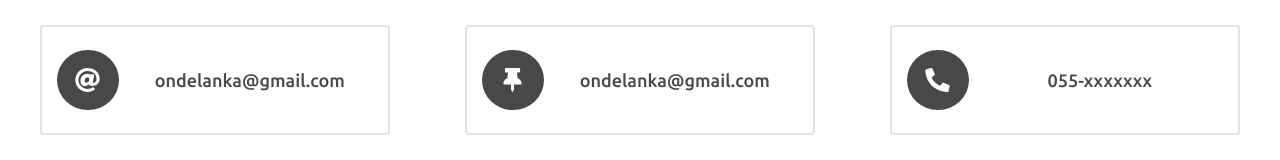
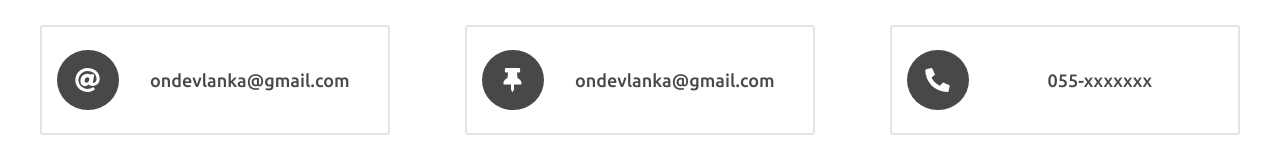
Before and after one commit to Osada97/ondev, a Next.js app: page /contact in a window 1280 px wide. Shown: the part 735-895 px from the top of the page. Built offline with nearby package versions, Linux system fonts and the light colour scheme.

Commit message:
Added index url to main logo

```diff
--- a/components/Nav.js
+++ b/components/Nav.js
@@ -40,10 +40,12 @@ export default function Nav({ navType }) {
     <NAV>
       <NavMain>
         <Log className="log">
-          <StyledImage
-            src={navType ? "/img/L2.png" : "/img/L1.png"}
-            alt="logo"
-          />
+          <Link href="/">
+            <StyledImage
+              src={navType ? "/img/L2.png" : "/img/L1.png"}
+              alt="logo"
+            />
+          </Link>
         </Log>
         <List className="list-col">
           <Ul>
--- a/pages/contact.js
+++ b/pages/contact.js
@@ -140,13 +140,13 @@ function Contact() {
           <div className="circl">
             <img src="/img/svg/at.svg" alt="" />
           </div>
-          <h2>ondelanka@gmail.com</h2>
+          <h2>ondevlanka@gmail.com</h2>
         </motion.div>
         <motion.div variants={paragraphAni} className="column">
           <div className="circl">
             <img src="/img/svg/pin.svg" alt="" />
           </div>
-          <h2>ondelanka@gmail.com</h2>
+          <h2>ondevlanka@gmail.com</h2>
         </motion.div>
         <motion.div variants={paragraphAni} className="column">
           <div className="circl">
```
